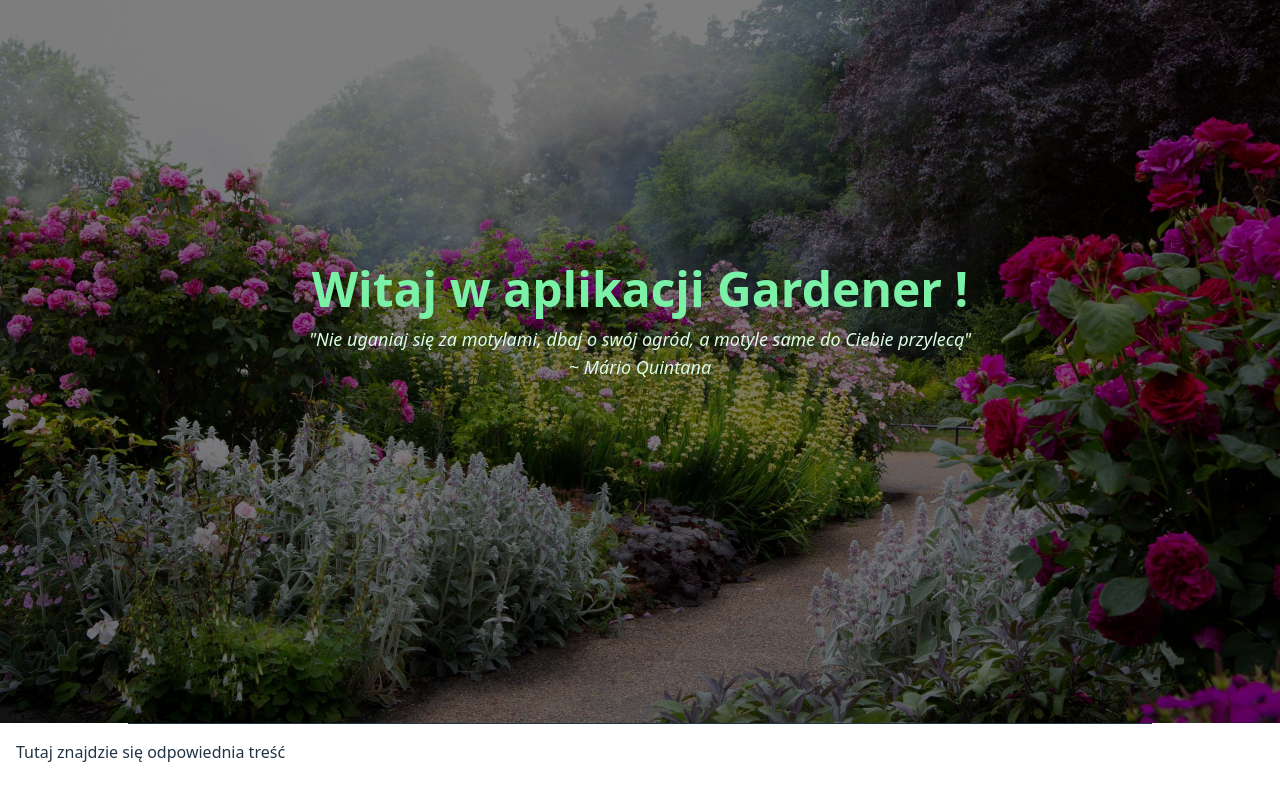
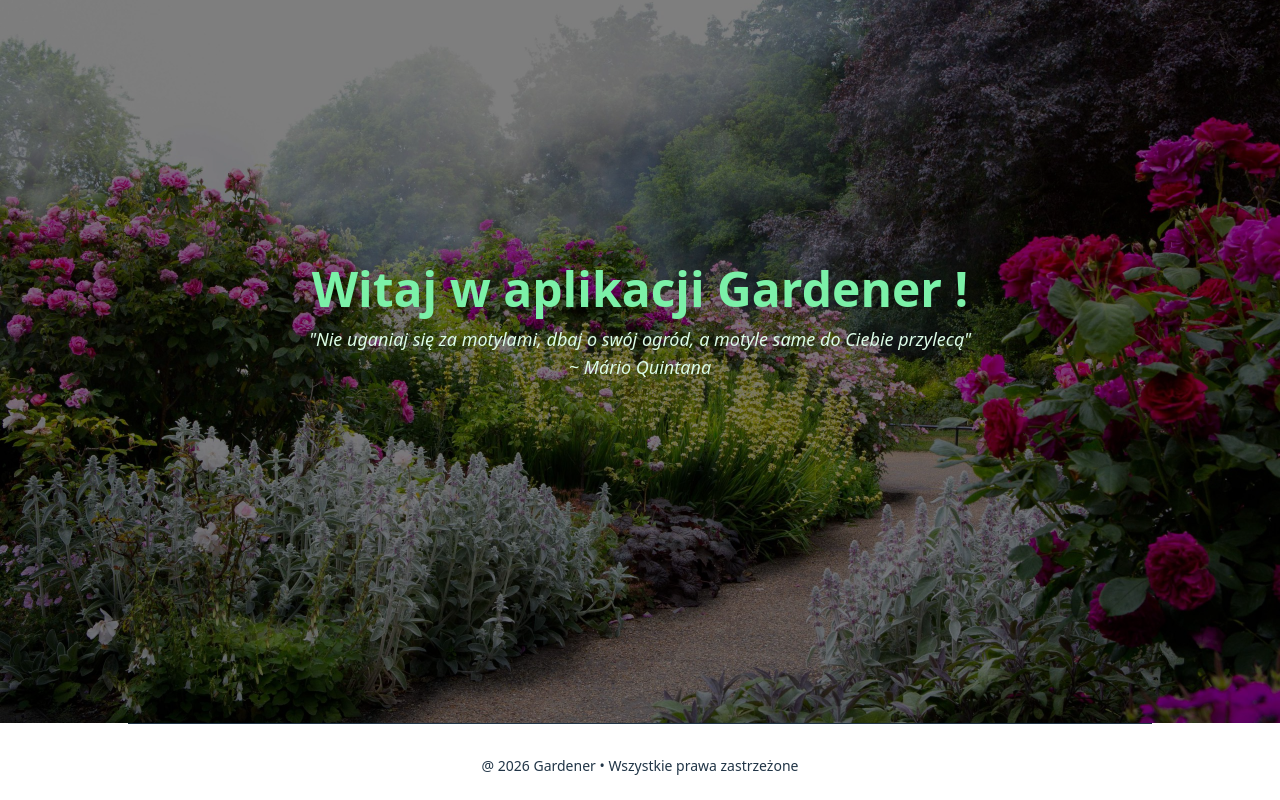
Before and after one commit to JakubOpydwsei/Gardener, a React (Vite) app: page / in a window 1280 px wide. Shown: the part 158-958 px from the top of the page. Built offline with nearby package versions, Linux system fonts and the light colour scheme.

Commit message:
add-footer

```diff
--- a/src/components/Footer.tsx
+++ b/src/components/Footer.tsx
@@ -1,9 +1,11 @@
 function Footer() {
-    return (
-        <footer className="p-4">
-            Tutaj znajdzie się odpowiednia treść
-        </footer>
-    );
+  return (
+    <footer className="flex justify-center mt-2">
+      <div className="text-sm px-4 py-6">
+        @ {new Date().getFullYear()} Gardener • Wszystkie prawa zastrzeżone
+      </div>
+    </footer>
+  );
 }
 
 export default Footer;
```
